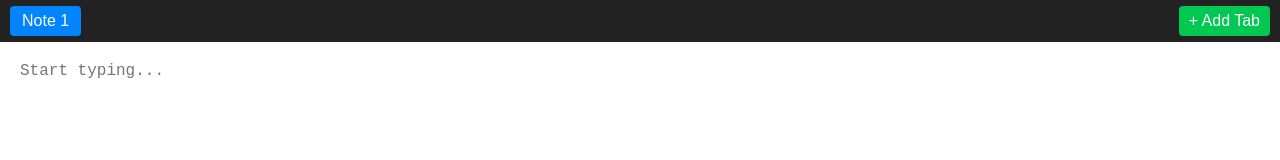
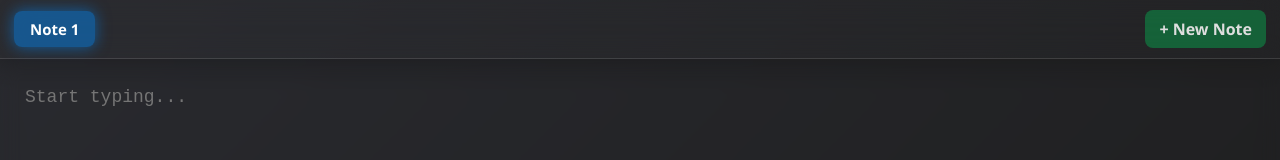
Before and after one commit to Ojdaw/text, a plain HTML site: page index.html in a window 1280 px wide. Drawn offline with Linux system fonts and the light colour scheme.

Commit message:
Update index.html

```diff
--- a/index.html
+++ b/index.html
@@ -2,44 +2,76 @@
 <html lang="en">
 <head>
 <meta charset="UTF-8">
-<title>Fullscreen Notes With Tabs</title>
+<title>Glass Smooth Notes</title>
 
 <style>
     *{margin:0;padding:0;box-sizing:border-box;}
 
     body,html{
         width:100%;height:100%;overflow:hidden;
-        font-family:Arial, sans-serif;
-        background:#ffffff;
+        font-family: "Segoe UI", "Inter", Arial, sans-serif;
+        background: linear-gradient(135deg,#1e1f24,#111);
+        color:white;
     }
 
-    /* Top tab bar */
+    /* --- Top Bar (Glass Effect) --- */
     #tabs {
         display:flex;align-items:center;
-        background:#222;color:white;padding:6px 10px;
-        user-select:none;
+        backdrop-filter: blur(14px);
+        background: rgba(255,255,255,0.06);
+        padding:10px 14px;
+        border-bottom:1px solid rgba(255,255,255,0.12);
+        gap:8px;
+        box-shadow:0 4px 18px rgba(0,0,0,.4);
     }
 
     .tab {
-        padding:6px 12px;margin-right:5px;
-        background:#444;border-radius:4px;
-        cursor:pointer;transition:.25s;
+        padding:8px 16px;
+        background:rgba(255,255,255,.07);
+        border-radius:8px;
+        cursor:pointer;
+        transition:.3s;
+        white-space:nowrap;
+        font-size:15px;
+        opacity:.85;
     }
-    .tab.active{background:#0084ff;}
+    .tab:hover {opacity:1;transform:translateY(-1px);}
+
+    .tab.active {
+        background:rgba(0,140,255,.45);
+        box-shadow:0 0 15px rgba(0,140,255,.55);
+        opacity:1;font-weight:600;
+    }
 
     #addTab {
-        background:#00c853;margin-left:auto;
-        padding:6px 10px;border-radius:4px;
+        margin-left:auto;
+        padding:8px 14px;
+        background:rgba(0,200,90,.45);
+        border-radius:8px;
         cursor:pointer;
+        transition:.3s;
+        font-weight:600;
+        opacity:.85;
+    }
+    #addTab:hover {opacity:1;transform:translateY(-1px);}
+
+    /* --- Text Area --- */
+    #editor {
+        width:100%;
+        height:calc(100% - 58px);
+        border:none;outline:none;resize:none;
+        padding:25px;
+        font-size:18px;
+        line-height:1.55;
+        background:rgba(255,255,255,.05);
+        backdrop-filter: blur(10px);
+        color:white;
+        transition:opacity .28s ease;
+        caret-color:#00a6ff;
     }
 
-    /* Textarea + fade animation */
-    #editor {
-        width:100%;height:calc(100% - 42px);
-        border:none;outline:none;resize:none;
-        padding:20px;font-size:16px;
-        background:#fff;
-        opacity:1;transition:opacity .25s ease;
+    #editor:focus {
+        box-shadow:inset 0 0 30px rgba(0,170,255,.18);
     }
 </style>
 </head>
@@ -50,15 +82,14 @@
 <textarea id="editor" placeholder="Start typing..."></textarea>
 
 <script>
-/* ---- LocalStorage Load ---- */
+/* ========================= LocalStorage ========================= */
 let tabs = JSON.parse(localStorage.getItem("tabs")) || [{name:"Note 1", text:""}];
 let active = localStorage.getItem("activeTab") || 0;
 
-/* ---- Elements ---- */
 const tabBar = document.getElementById("tabs");
 const editor = document.getElementById("editor");
 
-/* ---- Build Tabs ---- */
+/* ========================= Build Tab Bar ========================= */
 function renderTabs(){
     tabBar.innerHTML="";
     tabs.forEach((t,i)=>{
@@ -66,44 +97,49 @@ function renderTabs(){
         el.className="tab" + (i==active?" active":"");
         el.textContent=t.name;
         el.onclick=()=>changeTab(i);
-        el.oncontextmenu=(e)=>{e.preventDefault(); deleteTab(i);};
+        el.oncontextmenu=(e)=>{e.preventDefault(); deleteTab(i);} // Right-click remove
         tabBar.appendChild(el);
     });
+
     let add=document.createElement("div");
-    add.id="addTab";add.textContent="+ Add Tab";
+    add.id="addTab"; add.textContent="+ New Note";
     add.onclick=addTab;
     tabBar.appendChild(add);
 }
 
-/* ---- Switch Tabs (with fade animation) ---- */
+/* ========================= Switch Tabs w/ Fade ========================= */
 function changeTab(i){
     saveText();
     editor.style.opacity=0;
     setTimeout(()=>{
-        active=i;editor.value=tabs[i].text;
+        active=i;
+        editor.value=tabs[i].text;
         localStorage.setItem("activeTab", active);
-        renderTabs();editor.style.opacity=1;
+        renderTabs();
+        editor.style.opacity=1;
     },200);
 }
 
-/* ---- New Tab ---- */
+/* ========================= NEW NOTE — Empty instantly ========================= */
 function addTab(){
-    tabs.push({name:"Note "+(tabs.length+1),text:""});
+    saveText();
+    tabs.push({name:"Note "+(tabs.length+1), text:""});
     active=tabs.length-1;
     saveAll();
     renderTabs();
-    changeTab(active);
+    editor.value="";
+    editor.focus();
 }
 
-/* ---- Delete Tab ---- */
+/* ========================= Delete a Tab ========================= */
 function deleteTab(i){
-    if(tabs.length===1) return alert("You need at least one tab!");
+    if(tabs.length===1) return alert("You need at least one note.");
     tabs.splice(i,1);
     if(active>=tabs.length) active=tabs.length-1;
-    saveAll();renderTabs();changeTab(active);
+    saveAll(); renderTabs(); changeTab(active);
 }
 
-/* ---- Save text continuously ---- */
+/* ========================= Saving ========================= */
 function saveText(){
     tabs[active].text=editor.value;
     saveAll();
@@ -115,7 +151,7 @@ function saveAll(){
 
 editor.addEventListener("input", saveText);
 
-/* ---- Initialize ---- */
+/* ========================= Initialize ========================= */
 renderTabs();
 editor.value=tabs[active].text;
 </script>
```
